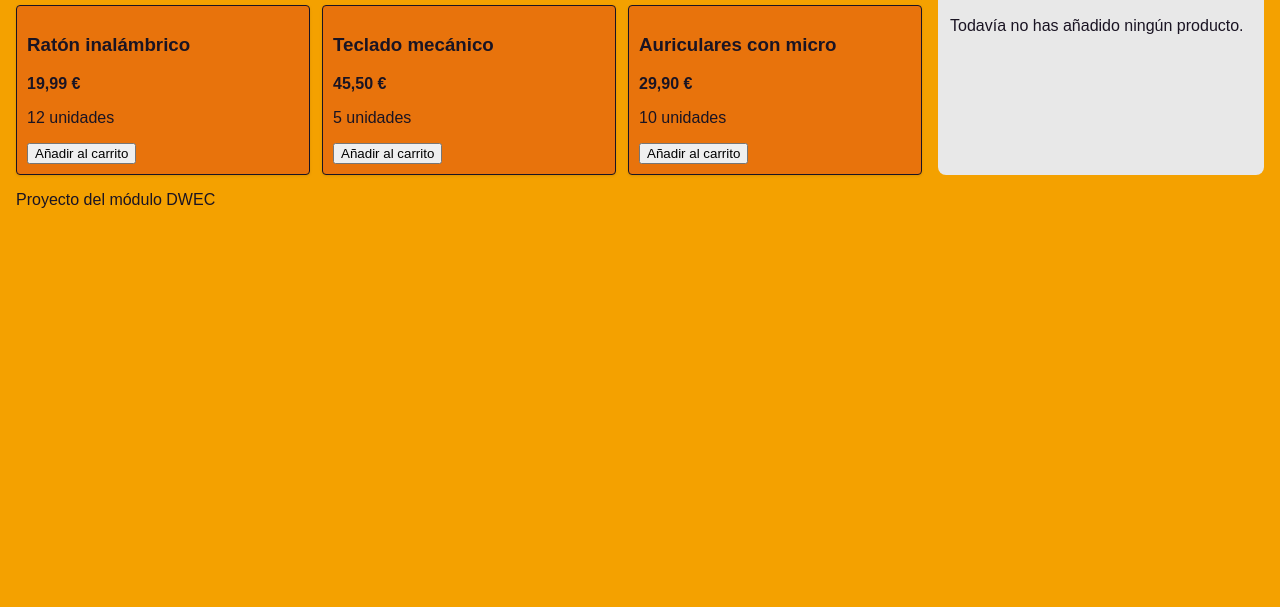
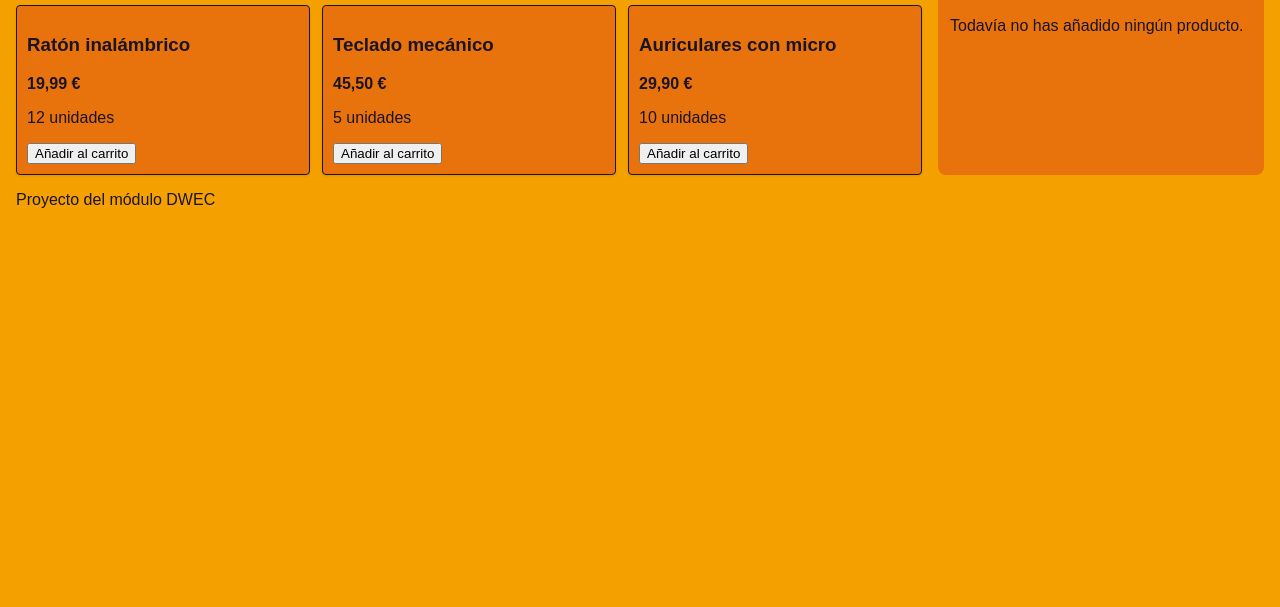
Before and after one commit to FSolaje/tienda-tecnoclick, a plain HTML site: page escaparate/index.html in a window 1280 px wide. Shown: the part 193-800 px from the top of the page. Drawn offline with Linux system fonts and the light colour scheme.

Commit message:
carrito, cambiar el color del background

```diff
--- a/escaparate/estilos.css
+++ b/escaparate/estilos.css
@@ -66,7 +66,7 @@ header {
      border: 1px solid var(--borderColor-producto);
     border-radius: 4px;
     padding: 10px;
-    box-shadow: 0 1px 3px rgba(0,0,0,0.1);
+     box-shadow: 0 1px 3px rgba(0, 0, 0, 0.1);
 }
 
 .precio {
@@ -75,7 +75,7 @@ header {
 
 .carrito {
     flex: 1;
-    background: #e8e8e8;
+     background: var(--bg-carrito);
     border-radius: 8px;
     padding: 12px;
     min-height: 200px;
```
